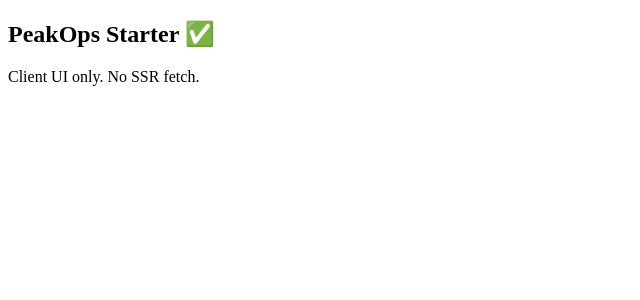
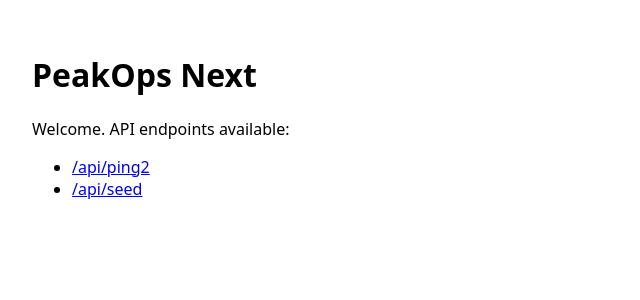
Before and after one commit to nkesseru/peakops-site, a Next.js app: page / in a window 1280 px wide. Shown: the top 300 px of the page, without its empty margins (0-640 px from the left). Built offline with nearby package versions, Linux system fonts and the light colour scheme.

Commit message:
feat: add Home page to fix 404

```diff
--- a/src/app/page.tsx
+++ b/src/app/page.tsx
@@ -1,8 +1,12 @@
-export const dynamic = "force-dynamic";
-export const runtime = "nodejs";
-
-import HomeClient from "@/components/HomeClient";
-
 export default function Home() {
-  return <HomeClient />;
+  return (
+    <main style={{ padding: 24, fontFamily: "ui-sans-serif, system-ui" }}>
+      <h1>PeakOps Next</h1>
+      <p>Welcome. API endpoints available:</p>
+      <ul>
+        <li><a href="/api/ping2">/api/ping2</a></li>
+        <li><a href="/api/seed">/api/seed</a></li>
+      </ul>
+    </main>
+  );
 }
```
